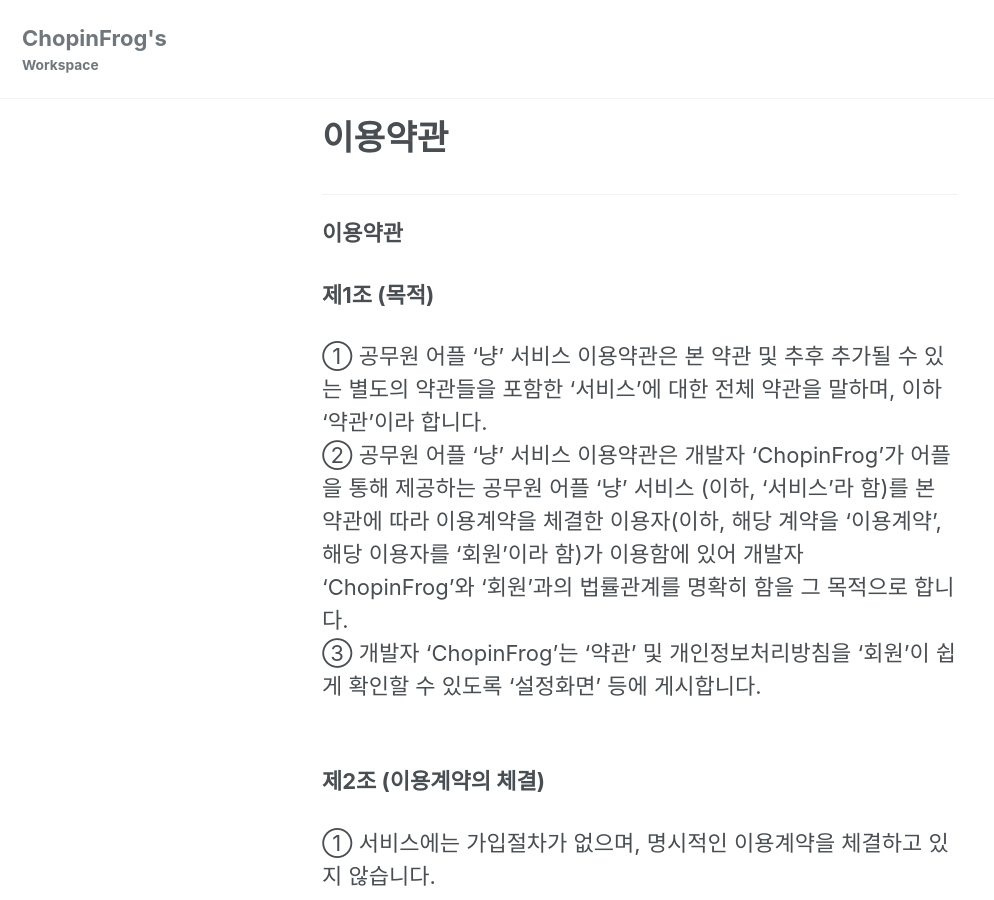
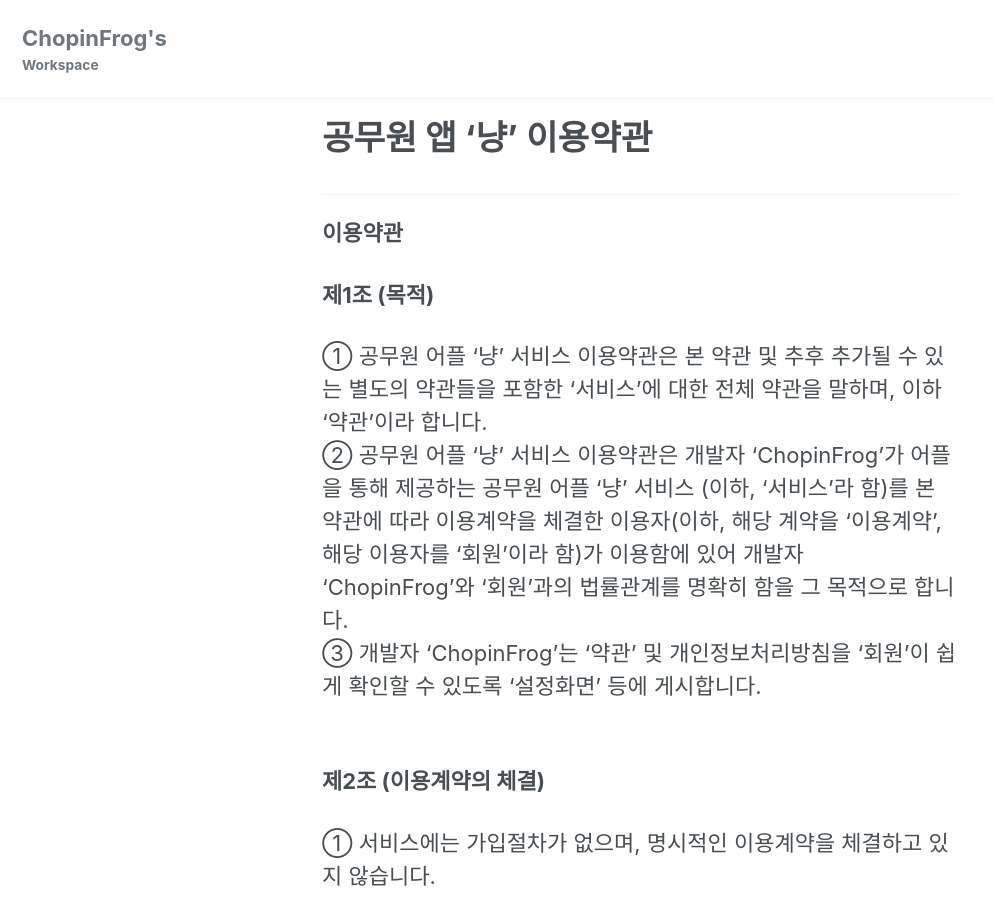
Before and after one commit to chopinlab/chopinlab.github.io, a Jekyll site: the page built from _posts/2020-07-15-service-official.md, in a window 1280 px wide and 900 px high. Shown: the whole window, without its empty margins (0-994 px from the left). Built offline with Jekyll 4.4.1, drawn with Linux system fonts in a browser that asks for light colours; cached includes are drawn as plain includes; nearby versions of some CDN libraries.

Commit message:
#18 Fix the title
1. Fix the title

```diff
--- a/_posts/2020-07-15-service-chopinfrog.md
+++ b/_posts/2020-07-15-service-official.md
@@ -1,5 +1,5 @@
 ---
-title : "이용약관"
+title : "공무원 앱 '냥' 이용약관"
 category :
   - service
 sidebar_main : false
```
